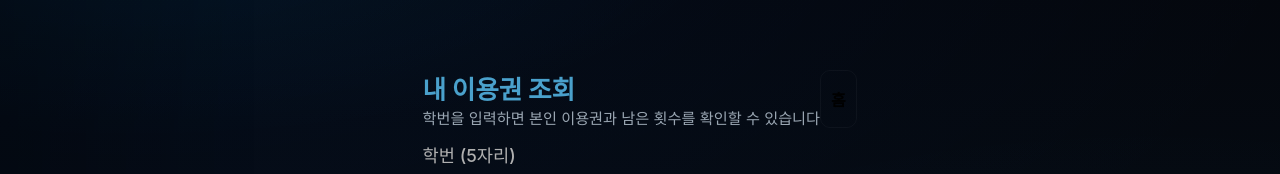
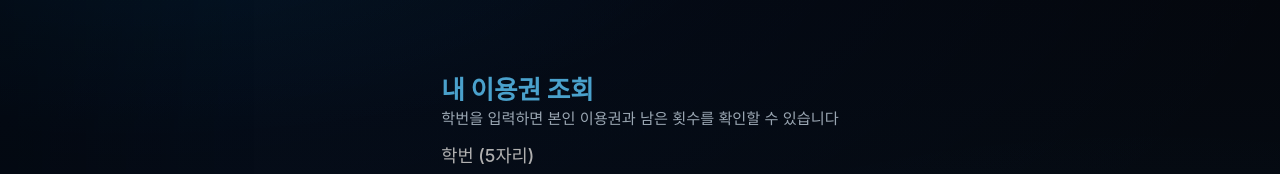
Before and after one commit to forusastrid/info_booth_2025, a plain HTML site: page myticket.html in a window 1280 px wide. Shown: the part 204-378 px from the top of the page. Drawn offline with Linux system fonts and the light colour scheme.

```diff
--- a/myticket.html
+++ b/myticket.html
@@ -12,9 +12,6 @@
     <div>
       <div class="ticket-title">내 이용권 조회</div>
       <div style="color:var(--muted);font-size:0.95rem">학번을 입력하면 본인 이용권과 남은 횟수를 확인할 수 있습니다</div>
-    </div>
-    <div>
-      <button class="btn-ghost" onclick="location.href='index.html'">홈</button>
     </div>
   </div>
 
@@ -43,4 +40,5 @@
 </div>
 <script src="myticket.js"></script>
 </body>
+
 </html>
```
